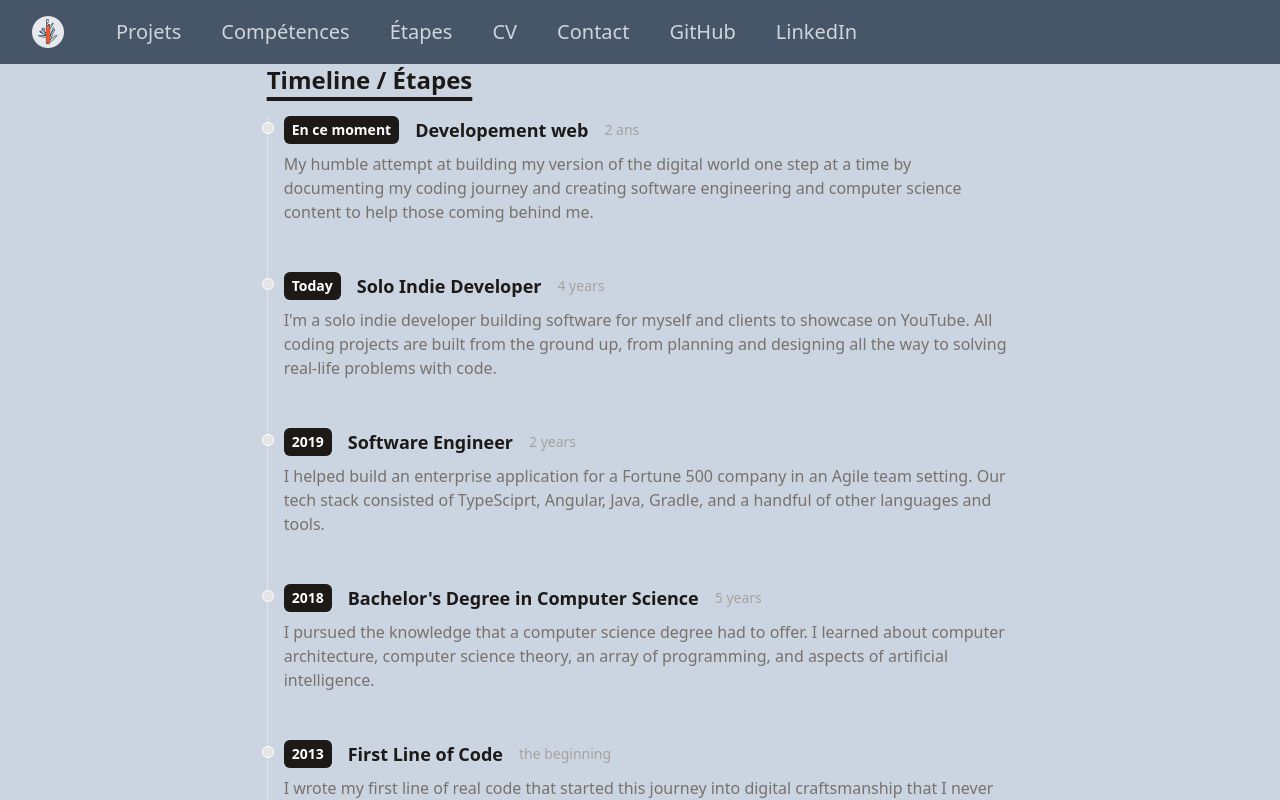
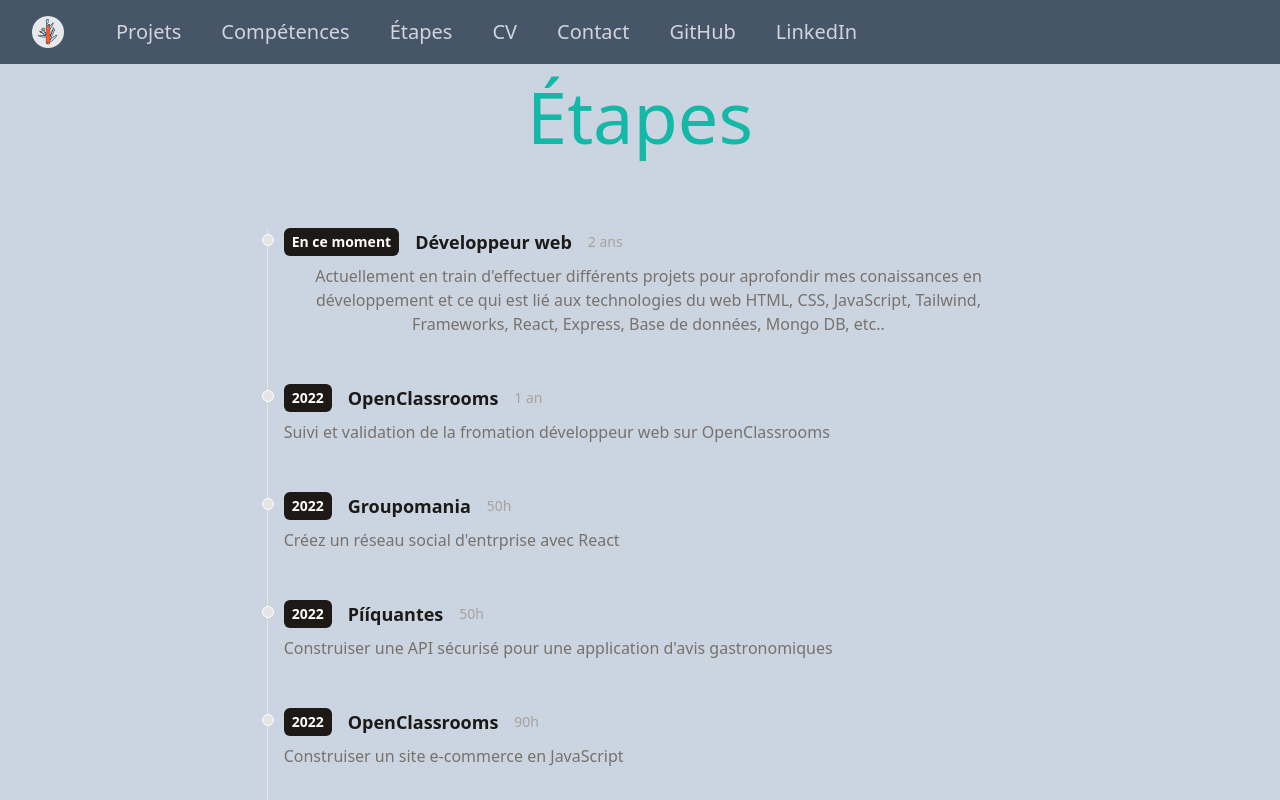
Before and after one commit to Cerealadvs/portfolioV2, a React (Vite) app: page /timeline in a window 1280 px wide. Shown: the top 800 px of the page. Built offline with nearby package versions, Linux system fonts and the light colour scheme.

Commit message:
contact timeline

```diff
--- a/src/components/Navbar.jsx
+++ b/src/components/Navbar.jsx
@@ -39,11 +39,17 @@ function Nav() {
                     CV
                   </Link>
 
-                  <Link
+                  <button
+                    onClick={() => (window.location = 'mailto:cyrildelteil@gmail.com')}
+                    className=' text-gray-300 hover:bg-gray-700 hover:text-white text-xl px-3 py-2 rounded-md'>
+                    Contact
+                  </button>
+
+                  {/* <Link
                     to='/contact'
                     className=' text-gray-300 hover:bg-gray-700 hover:text-white text-xl  px-3 py-2 rounded-md'>
                     Contact
-                  </Link>
+                  </Link> */}
                   <Link
                     to='https://github.com/Cerealadvs'
                     target='_blank'
--- a/src/components/Timeline.jsx
+++ b/src/components/Timeline.jsx
@@ -1,16 +1,27 @@
 import React from 'react'
 import timeline from '../data/timeline'
 import TimelineItem from './TimelineItem'
-import Title from './Title'
 
 const Timeline = () => {
   return (
-    <div className='flex flex-col md:flex-row justify-center mt-16'>
-      <div className='w-full md:w-7/12'>
-        <Title>Timeline / Étapes</Title>
-        {timeline.map((item) => (
-          <TimelineItem year={item.year} title={item.title} duration={item.duration} details={item.details} />
-        ))}
+    <div className='flex items-center justify-center flex-col text-center pt-20  pb-10'>
+      <h1
+        className='sm:text-5xl text-4xl md:text-7xl mb-1 md:mb-3 text-teal-500 dark:text-white'
+        id='Project'>
+        Étapes
+      </h1>
+
+      <div className='flex flex-col md:flex-row justify-center mt-16'>
+        <div className='w-full md:w-7/12'>
+          {timeline.map((item) => (
+            <TimelineItem
+              year={item.year}
+              title={item.title}
+              duration={item.duration}
+              details={item.details}
+            />
+          ))}
+        </div>
       </div>
     </div>
   )
--- a/src/components/Title.jsx
+++ /dev/null
@@ -1,13 +0,0 @@
-import React from 'react'
-
-const Title = ({ children, id }) => {
-  return (
-    <h1
-      id={id && id}
-      className='text-2xl font-bold underline underline-offset-8 decoration-4 mb-5 text-stone-900 dark:text-white'>
-      {children}
-    </h1>
-  )
-}
-
-export default Title
--- a/src/data/timeline.js
+++ b/src/data/timeline.js
@@ -1,37 +1,60 @@
 export default [
   {
     year: 'En ce moment',
-    title: 'Developement web',
+    title: 'Développeur web',
     duration: '2 ans',
     details:
-      'My humble attempt at building my version of the digital world one step at a time by documenting my coding journey and creating software engineering and computer science content to help those coming behind me.'
+      "Actuellement en train d'effectuer différents projets pour aprofondir mes conaissances en développement et ce qui est lié aux technologies du web HTML, CSS, JavaScript, Tailwind, Frameworks, React, Express, Base de données, Mongo DB, etc.. "
   },
   {
-    year: 'Today',
-    title: 'Solo Indie Developer',
-    duration: '4 years',
-    details:
-      "I'm a solo indie developer building software for myself and clients to showcase on YouTube. All coding projects are built from the ground up, from planning and designing all the way to solving real-life problems with code."
+    year: '2022',
+    title: 'OpenClassrooms',
+    duration: '1 an',
+    details: 'Suivi et validation de la fromation développeur web sur OpenClassrooms'
+  },
+
+  {
+    year: '2022',
+    title: 'Groupomania',
+    duration: '50h',
+    details: "Créez un réseau social d'entrprise avec React"
   },
   {
-    year: '2019',
-    title: 'Software Engineer',
-    duration: '2 years',
-    details:
-      'I helped build an enterprise application for a Fortune 500 company in an Agile team setting. Our tech stack consisted of TypeSciprt, Angular, Java, Gradle, and a handful of other languages and tools.'
+    year: '2022',
+    title: 'Pííquantes',
+    duration: '50h',
+    details: "Construiser une API sécurisé pour  une application d'avis gastronomiques"
   },
   {
-    year: '2018',
-    title: "Bachelor's Degree in Computer Science",
-    duration: '5 years',
-    details:
-      'I pursued the knowledge that a computer science degree had to offer. I learned about computer architecture, computer science theory, an array of programming, and aspects of artificial intelligence.'
+    year: '2022',
+    title: 'OpenClassrooms',
+    duration: '90h',
+    details: 'Construiser un site e-commerce en JavaScript'
   },
   {
-    year: '2013',
-    title: 'First Line of Code',
-    duration: 'the beginning',
+    year: '2022',
+    title: 'OpenClassrooms',
+    duration: '30h',
+    details: 'Optimiser un site existant'
+  },
+  {
+    year: '2022',
+    title: 'OpenClassrooms',
+    duration: '70h',
+    details: 'Dynamiser une page web avec des anmation CSS'
+  },
+  {
+    year: '2022',
+    title: 'OpenClassrooms',
+    duration: '90h',
+    details: 'Transformez une maquette en site web avec HTML & CSS'
+  },
+
+  {
+    year: '2020',
+    title: 'Première ligne de code',
+    duration: 'le commencement',
     details:
-      "I wrote my first line of real code that started this journey into digital craftsmanship that I never could've imagined, especially as someone who never saw themselves as anything other than a blue collar worker."
+      "Durant la pandémie de COVID-19 je me suis amusé sur une application téléphone MIMO, j'ai commencer à coder et voir si cela me plaisait, Quelques mois plus tard je validait la certification me deonnant envie de continuer dans un vrai environnement de développement "
   }
 ]
--- a/src/pages/Contact.jsx
+++ b/src/pages/Contact.jsx
@@ -1,5 +1,5 @@
 import React from 'react'
-import Title from '../components/Title'
+
 import Footer from '../components/Footer'
 
 const Contact = () => {
@@ -10,7 +10,6 @@ const Contact = () => {
           action='https://getform.io/f/(customSlugHere)'
           method='POST'
           className='flex flex-col w-full md:w-7/12'>
-          <Title>Contact</Title>
           <input
             type='text'
             name='name'
```
